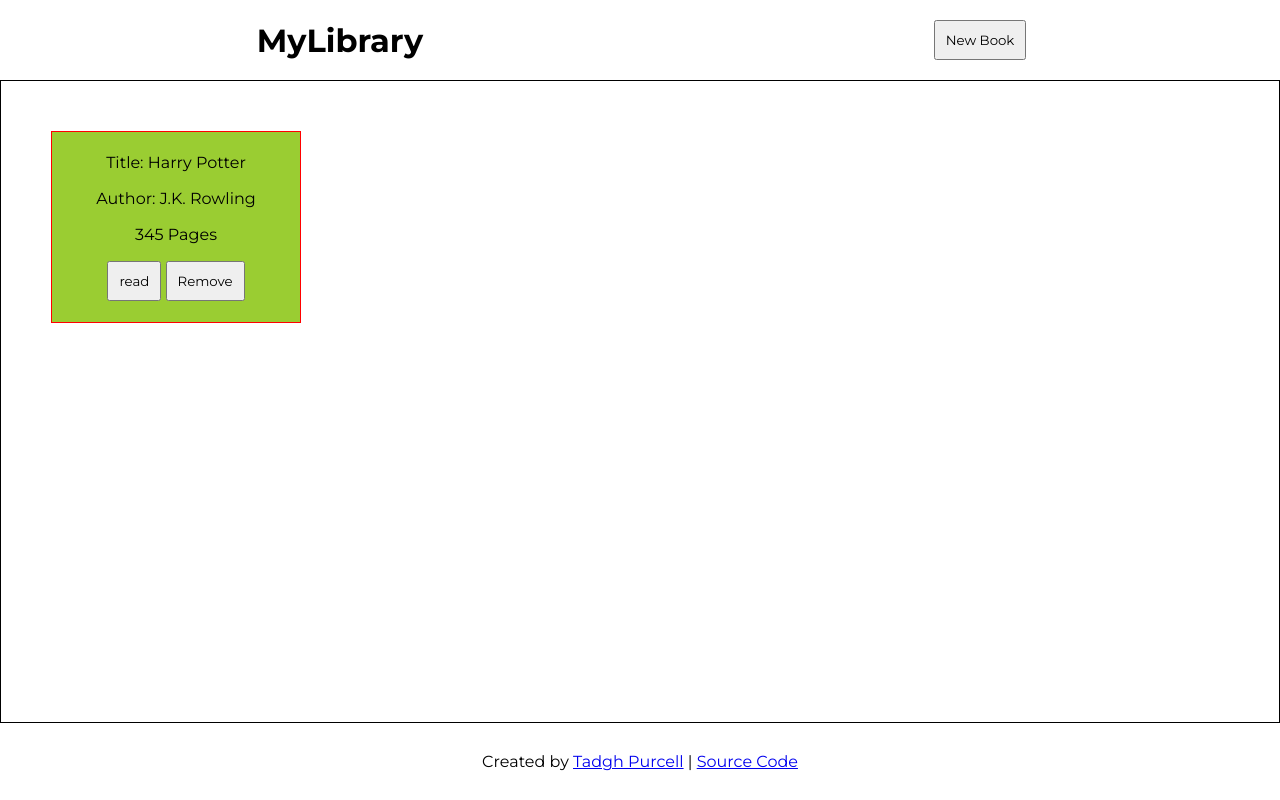
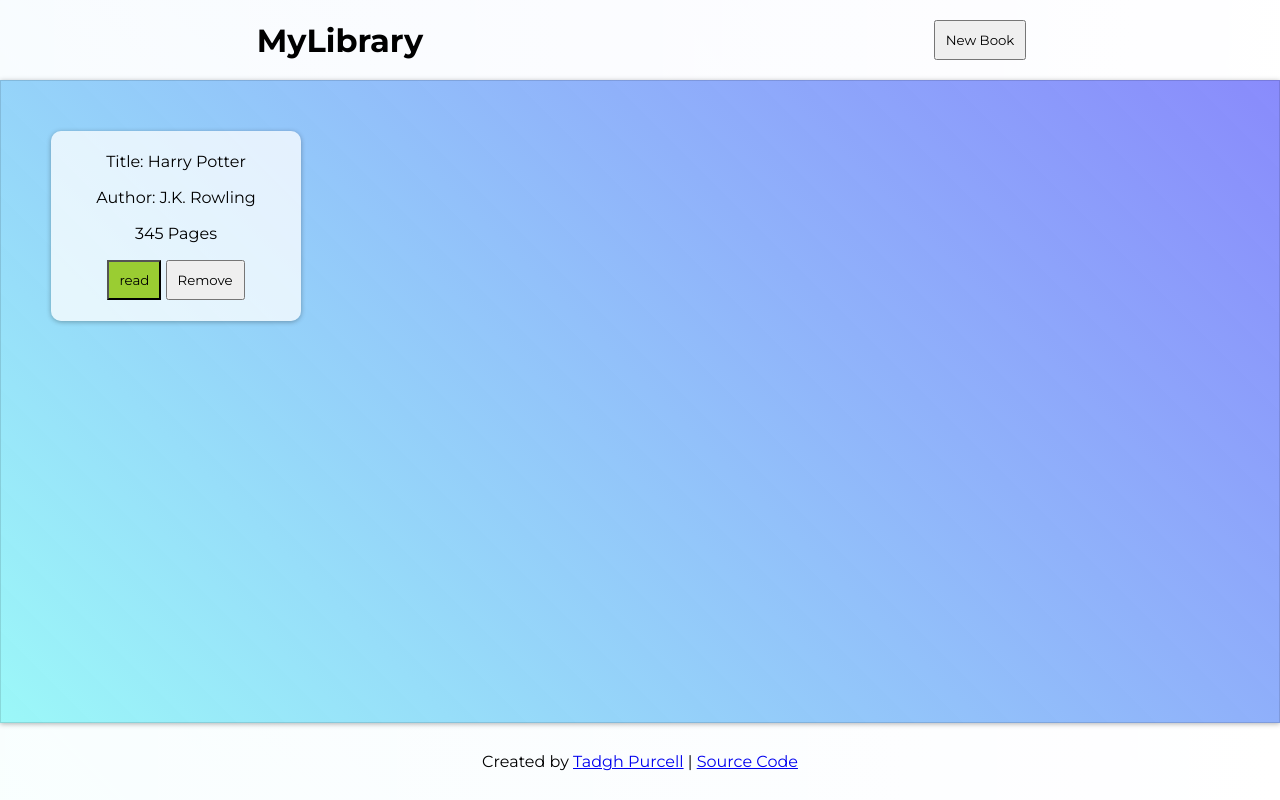
Before and after one commit to BigSmokeyBacon/library, a plain HTML site: page index.html in a window 1280 px wide. Both pictures are taken after a click on the button "not read". Shown: the top 800 px of the page. Drawn offline with Linux system fonts and the light colour scheme.

Commit message:
Update CSS

```diff
--- a/style.css
+++ b/style.css
@@ -15,6 +15,16 @@ body {
   display: grid;
   height: 100vh;
   grid-template-rows: max-content 1fr max-content;
+  /* background-image: linear-gradient(
+    45deg,
+    rgba(156, 252, 248, 1),
+    rgba(110, 123, 251, 1)
+  ); */
+  background-image: linear-gradient(
+    45deg,
+    rgba(156, 252, 248, 1),
+    rgb(112 110 251 / 83%)
+  );
 }
 
 .header {
@@ -23,6 +33,12 @@ body {
   place-items: center;
   grid-template-columns: repeat(2, 1fr);
   padding: 20px;
+  background-image: linear-gradient(
+    to right,
+    rgba(255, 255, 255, 0.75),
+    rgba(255, 255, 255)
+  );
+  background-color: rgba(255, 255, 255, 0.75);
 }
 .hidden {
   display: none;
@@ -44,6 +60,7 @@ form {
   padding: 6rem;
   border-radius: 5px;
   box-shadow: 0 3rem 5rem rgba(0, 0, 0, 0.3);
+  gap: 8px;
 }
 
 .overlay {
@@ -53,7 +70,7 @@ form {
   width: 100%;
   height: 100%;
   background-color: rgba(0, 0, 0, 0.5);
-  backdrop-filter: blur(3px);
+  /* backdrop-filter: blur(3px); */
 }
 
 form div {
@@ -70,12 +87,14 @@ button {
 }
 
 .book-display {
-  border: 1px solid black;
+  border: 1px solid rgba(0, 0, 0, 0.12);
+  box-shadow: 0px 1px 5px rgba(0, 0, 0, 0.3);
   display: grid;
   grid-template-columns: repeat(auto-fit, 250px);
   align-items: flex-start;
   gap: 16px;
   padding: 50px;
+  z-index: 1;
 }
 
 .card {
@@ -83,9 +102,10 @@ button {
   padding: 20px;
   place-items: center;
   gap: 16px;
-  border: 1px solid red;
   height: 150px;
-  background-color: yellowgreen;
+  background-color: rgba(255, 255, 255, 0.75);
+  box-shadow: 0px 1px 5px rgba(0, 0, 0, 0.3);
+  border-radius: 10px;
 }
 
 .footer {
@@ -93,4 +113,19 @@ button {
   display: flex;
   align-items: center;
   justify-content: center;
+  background-image: linear-gradient(
+    to right,
+    rgba(255, 255, 255, 0.75),
+    rgba(255, 255, 255)
+  );
+  background-color: rgba(255, 255, 255, 0.75);
 }
+
+.read {
+  background-color: yellowgreen;
+  /* color: white; */
+}
+.btn-form-status,
+.btn-card-read {
+  color: black;
+}
```
